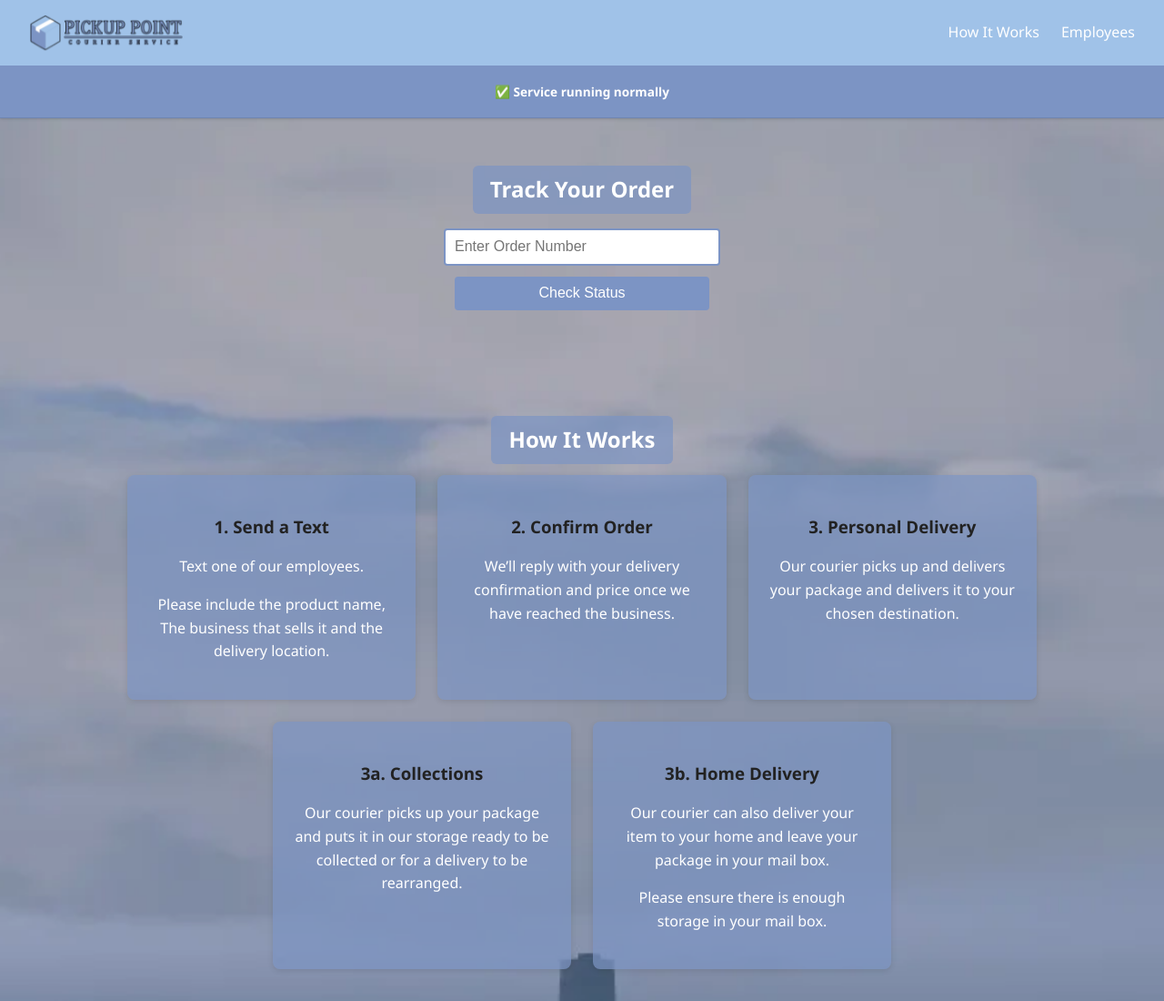
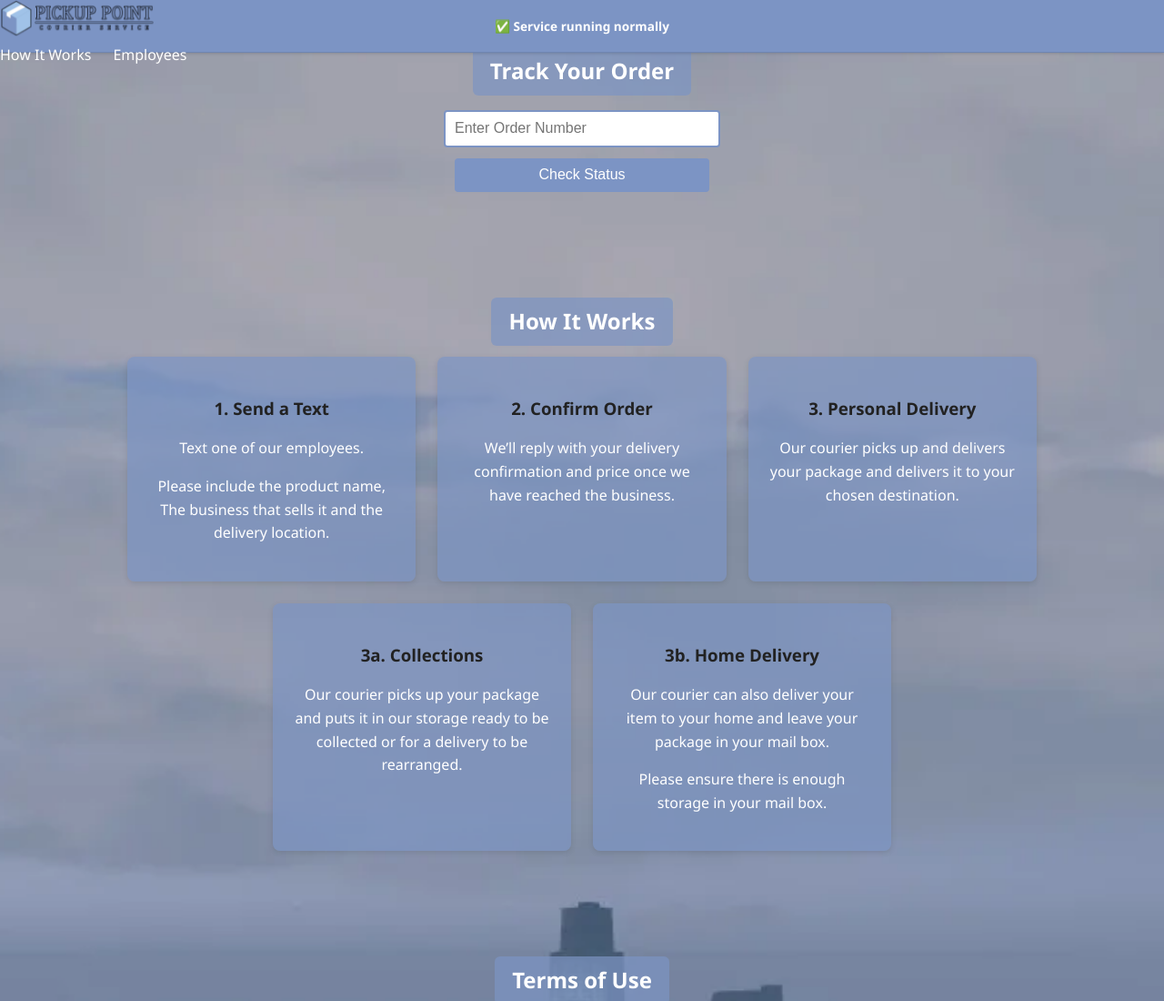
Before and after one commit to Nommie-Noms/pickup-Point.github.io, a plain HTML site: page index.html in a window 1280 px wide. Shown: the top 1100 px of the page at 91% size. Drawn offline with Linux system fonts and the light colour scheme.

Commit message:
Update style.css

```diff
--- a/style.css
+++ b/style.css
@@ -24,14 +24,10 @@ p {
 
 /* ===== Navbar ===== */
 .navbar {
-  display: flex;
-  justify-content: space-between;
-  align-items: center;
-  background: #a0c2e8;
-  padding: 1rem 2rem;
-  color: white;
-  position: sticky;
+  position: fixed;
   top: 0;
+  left: 0;
+  right: 0;
   z-index: 1000;
 }
 
@@ -79,19 +75,20 @@ p {
 
 /* Service Status Banner - sticky */
 .service-status-banner {
-  position: sticky;
-  top: 60px; /* adjust to your navbar height */
-  z-index: 999; /* keep it above content */
+  position: fixed;
+  top: 0; /* will adjust with JS */
+  left: 0;
+  right: 0;
+  z-index: 999;
 
-  background-color: #7C94C4;   /* matches your theme */
+  background-color: #7C94C4;
   color: white;
   text-align: center;
-  padding: 0.25rem 0.5rem;     /* thinner height */
+  padding: 0.25rem 0.5rem;
   font-size: 0.85rem;
   font-weight: 600;
-
-  box-shadow: 0 1px 3px rgba(0,0,0,0.15); /* subtle shadow */
-  border-bottom: 1px solid rgba(0,0,0,0.1); /* divider line */
+  box-shadow: 0 1px 3px rgba(0,0,0,0.15);
+  border-bottom: 1px solid rgba(0,0,0,0.1);
 }
 
 
```
